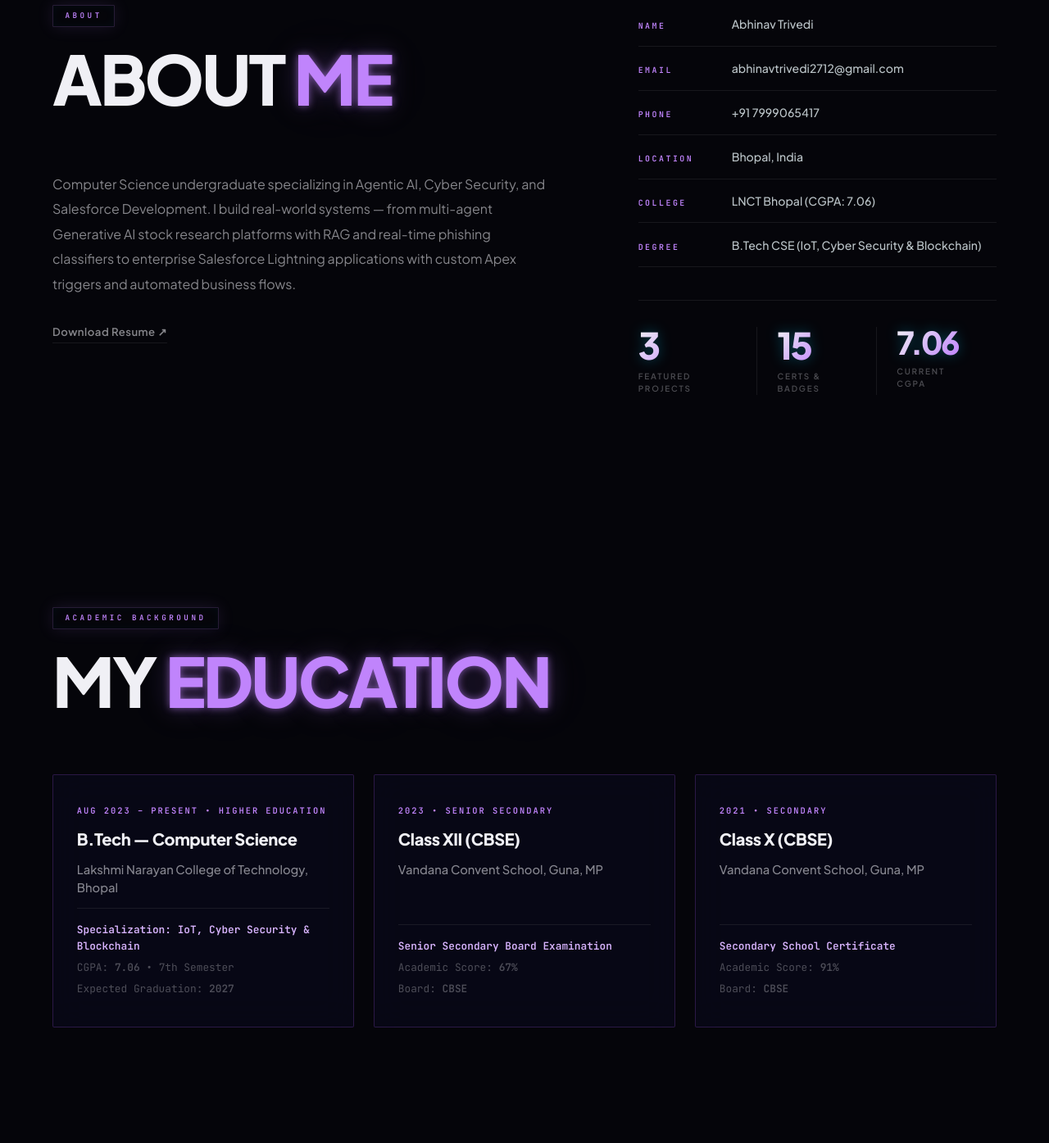
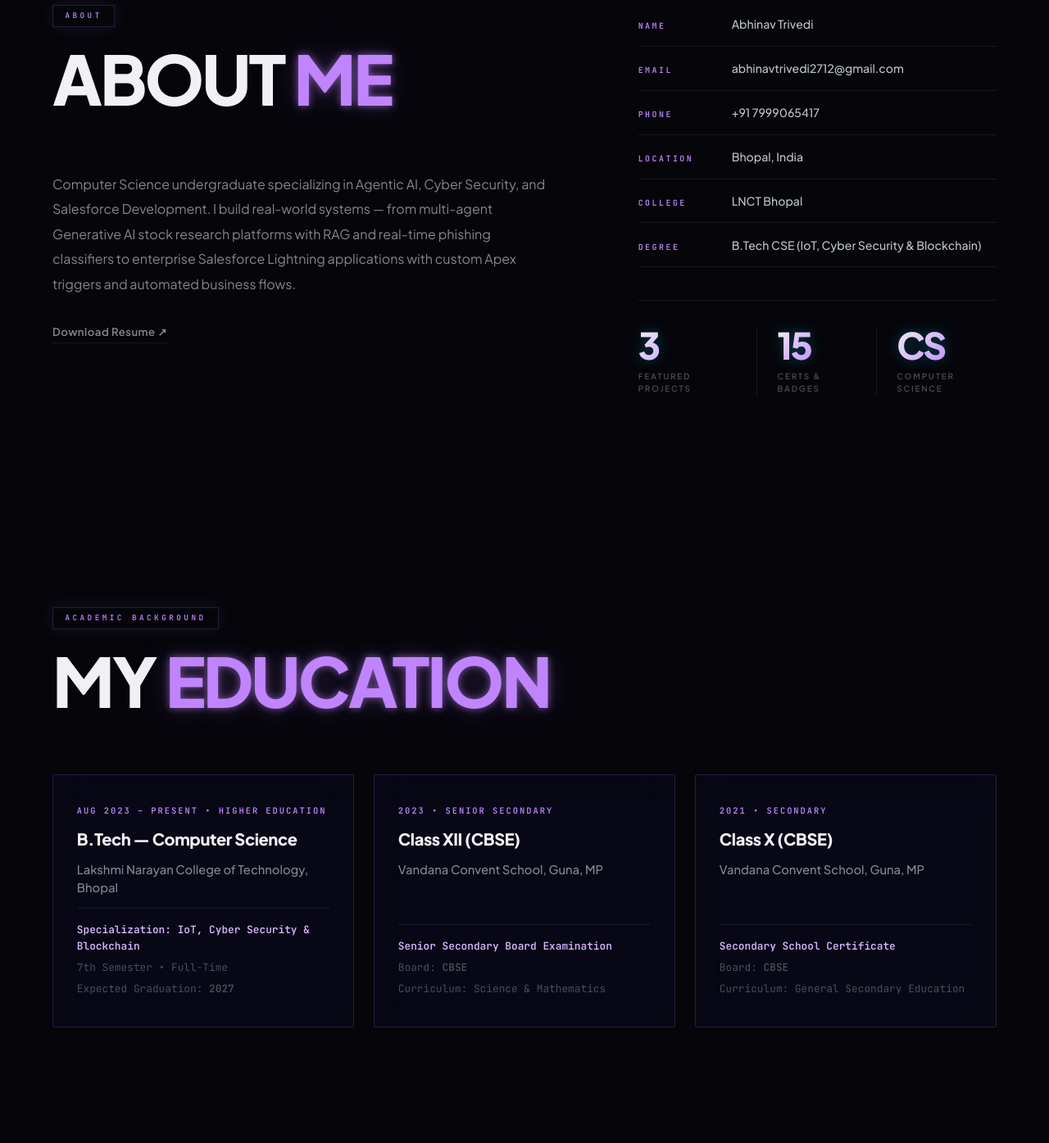
Before and after one commit to AbhiTrivedi2712/PORTFOLIO, a plain HTML site: page index.html in a window 1280 px wide. Shown: the part 1005-2400 px from the top of the page at 82% size. Drawn offline with Linux system fonts and the light colour scheme; animation ran at ten frames a second.

Commit message:
Remove Class 10th, 12th percentage scores and B.Tech CGPA from portfolio

```diff
--- a/index.html
+++ b/index.html
@@ -111,7 +111,7 @@
                             </div>
                             <div class="detail-row" role="listitem">
                                 <span class="detail-label">COLLEGE</span>
-                                <span class="detail-val">LNCT Bhopal (CGPA: 7.06)</span>
+                                <span class="detail-val">LNCT Bhopal</span>
                             </div>
                             <div class="detail-row" role="listitem">
                                 <span class="detail-label">DEGREE</span>
@@ -128,8 +128,8 @@
                                 <span class="stat-lbl">Certs &amp;<br>Badges</span>
                             </div>
                             <div class="stat-box">
-                                <span class="stat-num" style="font-size:2.4rem;">7.06</span>
-                                <span class="stat-lbl">Current<br>CGPA</span>
+                                <span class="stat-num">CS</span>
+                                <span class="stat-lbl">Computer<br>Science</span>
                             </div>
                         </div>
                     </div>
@@ -151,7 +151,7 @@
                         <p class="edu-school">Lakshmi Narayan College of Technology, Bhopal</p>
                         <div class="edu-meta">
                             <span class="edu-meta-highlight">Specialization: IoT, Cyber Security &amp; Blockchain</span>
-                            <span>CGPA: <strong>7.06</strong> &bull; 7th Semester</span>
+                            <span>7th Semester &bull; Full-Time</span>
                             <span>Expected Graduation: <strong>2027</strong></span>
                         </div>
                     </div>
@@ -163,8 +163,8 @@
                         <p class="edu-school">Vandana Convent School, Guna, MP</p>
                         <div class="edu-meta">
                             <span class="edu-meta-highlight">Senior Secondary Board Examination</span>
-                            <span>Academic Score: <strong>67%</strong></span>
                             <span>Board: <strong>CBSE</strong></span>
+                            <span>Curriculum: Science &amp; Mathematics</span>
                         </div>
                     </div>
 
@@ -175,8 +175,8 @@
                         <p class="edu-school">Vandana Convent School, Guna, MP</p>
                         <div class="edu-meta">
                             <span class="edu-meta-highlight">Secondary School Certificate</span>
-                            <span>Academic Score: <strong>91%</strong></span>
                             <span>Board: <strong>CBSE</strong></span>
+                            <span>Curriculum: General Secondary Education</span>
                         </div>
                     </div>
                 </div>
```
